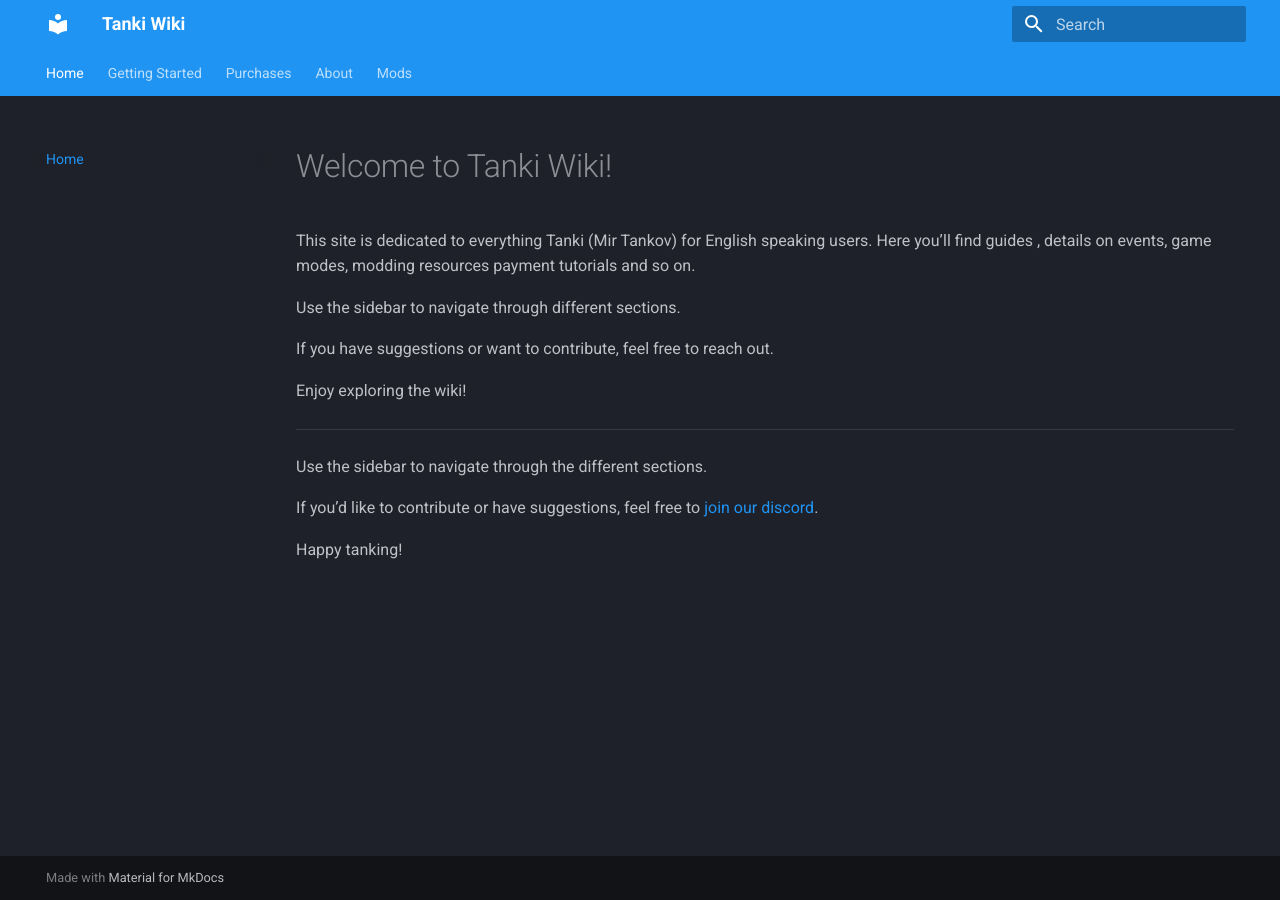
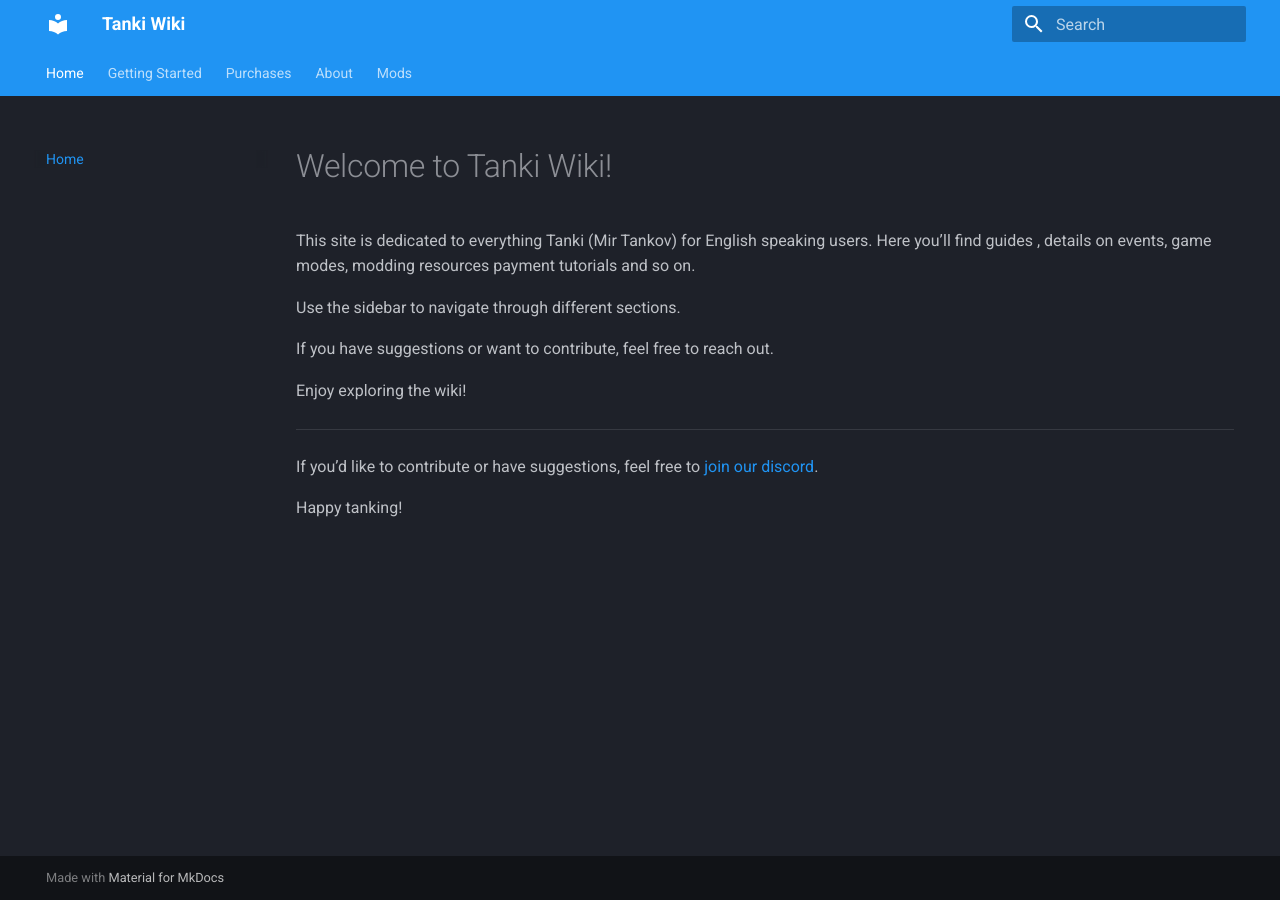
Before and after one commit to GtafanWRLD/tanki-wiki, an MkDocs documentation site: the page built from docs/index.md, in a window 1280 px wide. Built offline with MkDocs 1.6.1 and Material for MkDocs 9.7.7, drawn with Linux system fonts in a browser that asks for light colours.

Commit message:
Update index.md

```diff
--- a/docs/index.md
+++ b/docs/index.md
@@ -12,8 +12,6 @@
 
 ---
 
-Use the sidebar to navigate through the different sections.
-
 If you’d like to contribute or have suggestions, feel free to [join our discord](https://discord.gg/NstYRK8q8T).
 
 Happy tanking!
```
